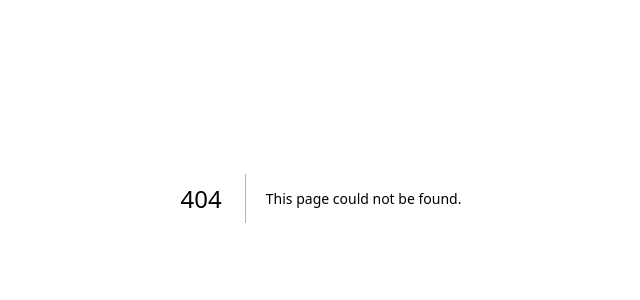
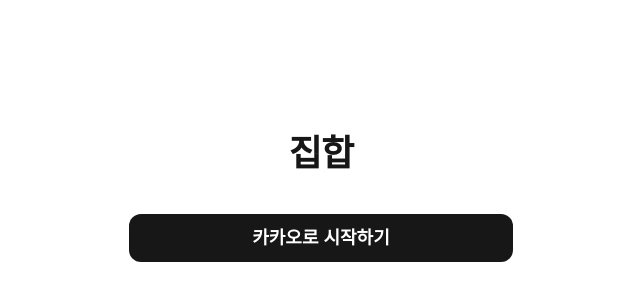
Before and after one commit to chainru1e/Jiphap, a Next.js app: page /login in a window 1280 px wide. Before the commit this address had no page. Shown: the part 202-502 px from the top of the page, without its empty margins (319-959 px from the left). Built offline with nearby package versions, Linux system fonts and the light colour scheme.

Commit message:
T12: 카카오 로그인 + 콜백

```diff
--- /dev/null
+++ b/app/(auth)/login/actions.ts
@@ -0,0 +1,46 @@
+'use server'
+
+// 카카오 로그인 진입점. 브라우저가 아니라 서버에서 signInWithOAuth를 부른다.
+//
+// PKCE의 code verifier는 이 호출 시점에 쿠키로 심겨야 콜백(app/auth/callback)의
+// exchangeCodeForSession이 읽을 수 있다. Server Action은 쿠키를 쓸 수 있는 자리라
+// lib/supabase/server.ts의 setAll이 여기서 실제로 동작한다.
+//
+// 카카오 REST API 키·Client Secret은 이 코드에 없다. 코드 교환은 Supabase 서버가 하고,
+// 그 값은 Supabase 대시보드에만 있다 (ARCHITECTURE.md §12).
+
+import { headers } from 'next/headers'
+import { redirect } from 'next/navigation'
+import { createClient } from '@/lib/supabase/server'
+
+// origin을 환경변수로 박지 않는 이유: 로컬(localhost:3000) · Vercel 프리뷰 · 프로덕션
+// 도메인이 전부 다르다. 요청이 온 곳으로 돌려보내야 하므로 요청 헤더에서 구한다.
+// Vercel 같은 프록시 뒤에서는 실제 호스트가 x-forwarded-host로 넘어온다.
+function resolveOrigin(h: Headers): string | null {
+  const origin = h.get('origin')
+  if (origin) return origin
+
+  const host = h.get('x-forwarded-host') ?? h.get('host')
+  if (!host) return null
+
+  const proto = h.get('x-forwarded-proto') ?? 'https'
+  return `${proto}://${host}`
+}
+
+export async function signInWithKakao() {
+  // Next.js 16에서 headers()는 async다 (ARCHITECTURE.md §15)
+  const origin = resolveOrigin(await headers())
+  if (!origin) redirect('/login?error=oauth')
+
+  const supabase = await createClient()
+  const { data, error } = await supabase.auth.signInWithOAuth({
+    provider: 'kakao',
+    options: { redirectTo: `${origin}/auth/callback` },
+  })
+
+  // redirect()는 예외를 던지는 방식이라 try/catch 안에 두면 잡혀 버린다.
+  // 그래서 try 없이 조건 분기로만 부른다. 에러도 throw하지 않고 로그인 화면으로
+  // 돌려보낸다 — 사용자가 볼 화면은 스택 트레이스가 아니라 "다시 시도" 안내여야 한다.
+  if (error || !data.url) redirect('/login?error=oauth')
+  redirect(data.url)
+}
--- /dev/null
+++ b/app/(auth)/login/page.tsx
@@ -0,0 +1,39 @@
+import { signInWithKakao } from './actions'
+
+// Server Component다. 클라이언트 지시어를 붙이지 않는다 — form action으로 Server Action을
+// 직접 부르므로 클라이언트 JS가 없어도 로그인이 된다.
+export default async function LoginPage({
+  searchParams,
+}: {
+  // Next.js 16에서 searchParams는 Promise다 (ARCHITECTURE.md §15)
+  searchParams: Promise<{ error?: string | string[] }>
+}) {
+  const { error } = await searchParams
+  const failed = error === 'oauth'
+
+  return (
+    <main className="flex flex-1 flex-col items-center justify-center px-6 py-12">
+      <h1 className="mb-10 text-4xl font-bold tracking-tight">집합</h1>
+
+      <form
+        action={signInWithKakao}
+        className="flex w-full max-w-sm flex-col gap-3"
+      >
+        {/* 실패 이유는 버튼 바로 위에 둔다. "왜 안 되지"가 이 앱의 유일한 실패 모드다 */}
+        {failed && (
+          <p role="alert" className="text-center text-base font-semibold">
+            로그인에 실패했습니다. 다시 시도해 주세요.
+          </p>
+        )}
+
+        {/* 아침 7시 장갑 낀 손 기준 — 탭 영역 48px 이상, 전체 너비 */}
+        <button
+          type="submit"
+          className="min-h-12 w-full rounded-xl bg-foreground px-5 text-lg font-bold text-background active:opacity-80"
+        >
+          카카오로 시작하기
+        </button>
+      </form>
+    </main>
+  )
+}
--- /dev/null
+++ b/app/auth/callback/route.ts
@@ -0,0 +1,36 @@
+// OAuth 콜백. Supabase가 카카오 인증을 마치고 ?code=... 를 붙여 여기로 돌려보낸다.
+//
+// Route Handler는 쿠키를 쓸 수 있으므로 lib/supabase/server.ts의 setAll이 실제로
+// 동작하는 곳이다. exchangeCodeForSession이 성공하면 세션 쿠키(sb-*-auth-token)가
+// 이 응답에 실려 브라우저에 심긴다. Server Component 렌더 중이었다면 불가능했다.
+//
+// profiles의 pending 행은 여기서 만들지 않는다. auth.users INSERT에 걸린
+// on_auth_user_created 트리거가 만든다 (SCHEMA.sql).
+
+import { redirect } from 'next/navigation'
+import type { NextRequest } from 'next/server'
+import { createClient } from '@/lib/supabase/server'
+
+// 오픈 리다이렉트 방지. next는 우리 앱 안의 경로일 때만 쓴다.
+//   '//evil.com'   → 프로토콜 상대 URL이라 외부로 튄다
+//   'https://...'  → 절대 URL이라 외부로 튄다
+// 둘 다 거르고 나면 '/'로 시작하는 앱 내부 경로만 남는다.
+function safeNext(raw: string | null): string {
+  if (raw && raw.startsWith('/') && !raw.startsWith('//')) return raw
+  return '/'
+}
+
+export async function GET(request: NextRequest) {
+  const { searchParams } = request.nextUrl
+  const code = searchParams.get('code')
+  const next = safeNext(searchParams.get('next'))
+
+  // redirect()는 예외를 던지므로 try/catch 밖에서만 부른다
+  if (!code) redirect('/login?error=oauth')
+
+  const supabase = await createClient()
+  const { error } = await supabase.auth.exchangeCodeForSession(code)
+
+  if (error) redirect('/login?error=oauth')
+  redirect(next)
+}
```
